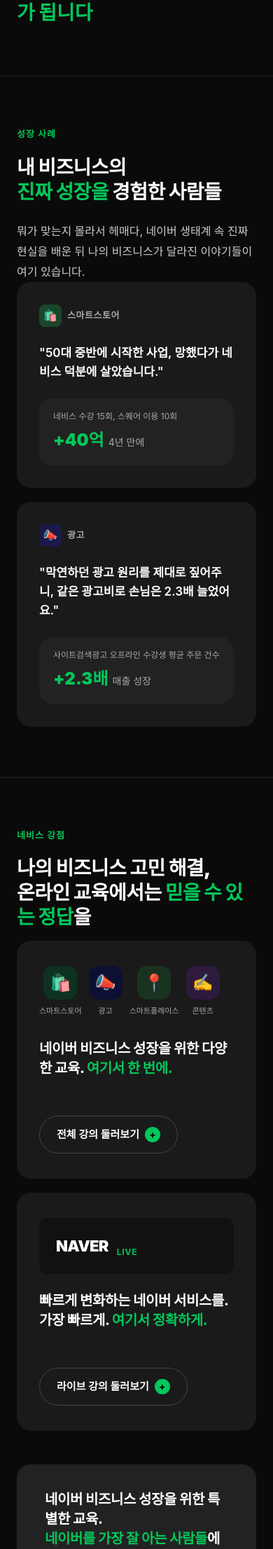
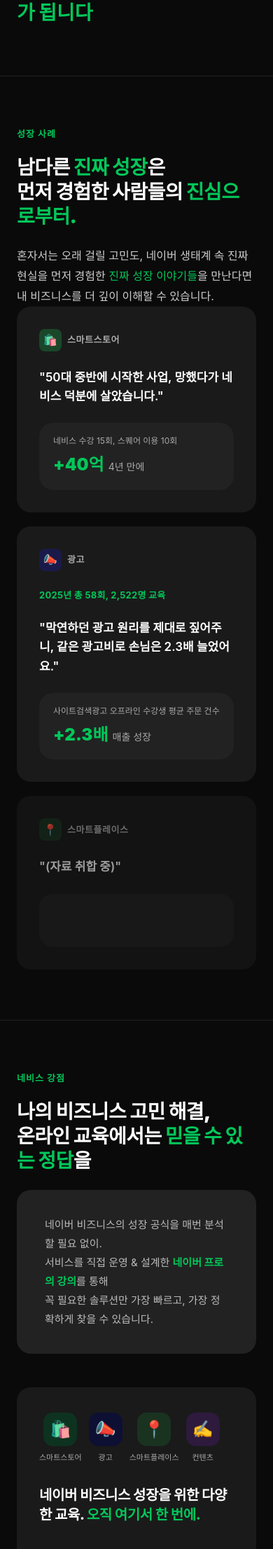
Before and after one commit to umnyaumnya/intro.nbs, a Jekyll site: the page built from index.html, in a window 390 px wide. Shown: the part 772-2985 px from the top of the page at 70% size. Built offline with Jekyll 4.4.1, drawn with Linux system fonts in a browser that asks for light colours; some of the changed text lies outside the part shown.

Commit message:
4개 섹션 대규모 업데이트 + 새 'place' 카테고리 색
- stories: 카드 3개 지원 (3컬럼), extra_info 필드, placeholder 카드, 제목/본문 변경, 스마트플레이스 카드 추가
- strengths: 하단 영역을 상단 본문 박스(body_html)로 이동, 카드 텍스트 일부 변경 (오직 여기서, 이번 달 새롭게 추가된)
- pros: 상단 소제목(headline) 추가, Q&A 4개 답변 확정 반영
- square: 완전 재설계 - 상단 body_html + location_tabs 카드 위로 이동 + 3컬럼 카드 그리드 (지도/스튜디오/멘토링)
- CSS: .icon-place 추가, square-cards-grid 3컬럼 + 모바일 1컬럼, pros-headline 스타일

```diff
--- a/_data/sections.yml
+++ b/_data/sections.yml
@@ -1,4 +1,10 @@
+# ──────────────────────────────────────────────────────────────────────────────
+# 사이트의 모든 콘텐츠는 이 파일에 들어있습니다.
+# CMS(/admin/)에서 수정하면 이 파일이 자동으로 업데이트되고 사이트가 빌드됩니다.
+# ──────────────────────────────────────────────────────────────────────────────
+
 sections:
+  # 1. 히어로 (페이지 상단)
   - type: hero
     eyebrow: 네이버 비즈니스 스쿨
     title_line1: 내 비즈니스의 진짜 성장을 만나는
@@ -10,6 +16,8 @@
       - label: 네이버 스퀘어
         target: '#square'
     divider_after: false
+
+  # 2. 임팩트 포스터 (강조 문구 세로 나열)
   - type: poster
     items:
       - text: 네이버를 직접 만드는 사람들이 만든 커리큘럼
@@ -21,13 +29,15 @@
       - text: 내 성장이, 더 큰 성장의 일부가 됩니다
         size: large
     divider_after: true
+
+  # 3. 성장 사례
   - type: stories
     eyebrow: 성장 사례
-    title_line1: 내 비즈니스의
+    title_line1: 남다른 <span class="green">진짜 성장</span>은
+    title_line2: 먼저 경험한 사람들의 <span class="green">진심으로부터.</span>
+    title_emphasis_target: manual
+    body: 혼자서는 오래 걸릴 고민도, 네이버 생태계 속 진짜 현실을 먼저 경험한 <span class="green">진짜 성장 이야기들</span>을 만난다면 내 비즈니스를 더 깊이 이해할 수 있습니다.
     divider_after: true
-    title_line2: 진짜 성장을 경험한 사람들
-    title_emphasis_target: line2_first_word
-    body: 뭐가 맞는지 몰라서 헤매다, 네이버 생태계 속 진짜 현실을 배운 뒤 나의 비즈니스가 달라진 이야기들이 여기 있습니다.
     cards:
       - category: 스마트스토어
         icon_emoji: 🛍️
@@ -39,17 +49,29 @@
       - category: 광고
         icon_emoji: 📣
         icon_color: ad
+        extra_info: 2025년 총 58회, 2,522명 교육
         quote: 막연하던 광고 원리를 제대로 짚어주니, 같은 광고비로 손님은 2.3배 늘었어요.
         stat_label: 사이트검색광고 오프라인 수강생 평균 주문 건수
         stat_value: +2.3배
         stat_suffix: 매출 성장
+      - category: 스마트플레이스
+        icon_emoji: 📍
+        icon_color: place
+        placeholder: true
+        quote: (자료 취합 중)
+        stat_label: ''
+        stat_value: ''
+        stat_suffix: ''
+
+  # 4. 네비스 강점
   - type: strengths
     eyebrow: 네비스 강점
     title_line1: 나의 비즈니스 고민 해결,
+    title_line2: 온라인 교육에서는
     title_emphasis: 믿을 수 있는 정답
+    title_line2_suffix: 을
+    body_html: 네이버 비즈니스의 성장 공식을 매번 분석할 필요 없이.<br>서비스를 직접 운영 & 설계한 <span class="highlight">네이버 프로의 강의</span>를 통해<br>꼭 필요한 솔루션만 가장 빠르고, 가장 정확하게 찾을 수 있습니다.
     divider_after: false
-    title_line2: 온라인 교육에서는
-    title_line2_suffix: 을
     cards:
       - card_style: chips
         chips:
@@ -62,86 +84,86 @@
           - label: 스마트플레이스
             emoji: 📍
             color: place
-          - label: 콘텐츠
+          - label: 컨텐츠
             emoji: ✍️
             color: blog
         headline: 네이버 비즈니스 성장을 위한 다양한 교육.
-        headline_emphasis: 여기서 한 번에.
+        headline_emphasis: 오직 여기서 한 번에.
         cta_label: 전체 강의 둘러보기
         cta_url: https://bizschool.naver.com/
       - card_style: live
-        headline: 빠르게 변화하는 네이버 서비스를. 가장 빠르게.
-        headline_emphasis: 여기서 정확하게.
-        cta_label: 라이브 강의 둘러보기
+        headline: 빠르게 진화하는 네이버 서비스를 더 빠르게.
+        headline_emphasis: 오직 여기서 정확하게.
+        cta_label: 이번 달 새롭게 추가된 강의 둘러보기
         cta_url: https://bizschool.naver.com/
-    bottom:
-      headline_line1: 네이버 비즈니스 성장을 위한 특별한 교육.
-      headline_emphasis: 네이버를 가장 잘 아는 사람들
-      headline_line2: 에게서.
-      body_html: 네이버 비즈니스의 성장 공식을 매번 분석할 필요 없이. 서비스를 직접 운영 & 설계한 <span class="highlight">네이버 프로의 강의</span>를 통해 꼭 필요한 솔루션만 찾을 수 있습니다.
+
+  # 5. 네이버 프로 + Q&A
   - type: pros
     eyebrow: 네이버 프로
+    headline: 네이버 비즈니스 성장을 위한 특별한 교육. 네이버를 가장 잘 아는 사람들에게서.
     divider_after: true
     cards:
-      - quote: 네이버에서 성공하려면 네이버를 알아야 해요. 만들어본 사람에게 배우는 게 가장 빠른 방법이에요.
-        color: orange
+      - color: orange
         meta: 컨텐츠 | 권세영 프로
-      - quote: 든든한 페이스메이커, 비즈니스 러닝메이트가 되겠습니다.
-        color: teal
+        quote: 네이버에서 성공하려면 네이버를 알아야 해요. 만들어본 사람에게 배우는 게 가장 빠른 방법이에요.
+      - color: teal
         meta: 스마트플레이스 | 한갑산 프로
-      - quote: 무조건 광고비 많이 태우라고 말하는 강의는 가짜입니다.
-        color: blue
+        quote: 든든한 페이스메이커, 비즈니스 러닝메이트가 되겠습니다.
+      - color: blue
         meta: 광고 | 이혜련 프로
+        quote: 무조건 광고비 많이 태우라고 말하는 강의는 가짜입니다.
     qna_title_line1: 자주 묻는 질문,
-    qna_title_line2: 네이버 프로가 직접 답하는
+    qna_title_line2: 네이버 <span class="green">프로</span>가 직접 답하는
     qna_title_emphasis: 진심
     qna_items:
-      - q: 네비스 강의는 어떤 사람에게 적합한가요?
-        a: 온라인 판매자, 광고 초보자, 오프라인 매장 운영자 등 네이버 비즈니스 생태계를 활용해 성장하고 싶은 모든 분들에게 적합합니다.
+      - q: 네이버 프로는 왜 강사가 아니라 프로라고 불리나요?
+        a: 프로의 이름 안에는 가르치는 사람(Professeur) 뜻 외에도, 자신의 커리어와 이름을 걸고 임팩트를 증명해 낸다는 '프로답다'를 함께 담고 있습니다.<br>네이버 프로들은 네이버 생태계 속 비즈니스의 작은 성장들이 지속 가능할 수 있도록 가장 정교한 실무 프레임을 짜는 사람들입니다.
         open_by_default: true
-      - q: 강의를 놓쳐도 다시 볼 수 있나요?
-        a: 거의 모든 온라인 강의는 다시보기 제공으로 언제든 복습할 수 있습니다. 라이브 강의 역시 녹화본을 통해 학습이 가능합니다.
+      - q: 네이버 프로의 강의는 무엇이 특별한가요?
+        a: 네이버 프로는 강의 목표를 단순한 지식 전달이 아닌 <span class="green">실질적인 매출 전환</span>에 둡니다.<br>잘 가르치는 강의는 많습니다. 하지만 네이버의 프로는 사업을 '잘 되게' 만듭니다.<br>네이버의 각 서비스 (쇼핑, 광고, 플레이스 등)를 실무자로써 담당하고 매일 직접 사용하는 내부 전문가가, 그 경험을 강의로 옮깁니다.
         open_by_default: false
-      - q: 교육 비용은 어떻게 되나요?
-        a: 강의마다 비용이 다르지만, 무료 강의와 유료 강의가 모두 제공됩니다. 네이버 비즈니스 스쿨에서 수강 가능한 프로그램을 확인해 보세요.
+      - q: 네이버 비즈니스 스쿨, 네이버 프로 강의를 들으면 정말 매출이 오르나요?
+        a: 지금까지 누적 N명의 네이버 프로들이 비즈니스 운영 현장에서 겪는 고민을 누구보다 가까이에서 지켜봤습니다. 실제 운영과 성장에 도움이 되는 방법을 함께 고민해온 결과, 꾸준히 강의를 들어서 좋은 성과를 낸 사례들도 다양하게 보유하고 있습니다.
         open_by_default: false
-      - q: 오프라인 스퀘어를 방문하려면 어떻게 하나요?
-        a: 지역별 네이버 스퀘어 위치를 확인하고 예약 후 방문하시면 됩니다. 온라인과 오프라인을 함께 활용하는 학습이 가능합니다.
+      - q: 온라인 강의와 오프라인 강의에는 어떤 차이가 있나요?
+        a: ''
         open_by_default: false
+
+  # 6. 네이버 스퀘어
   - type: square
     eyebrow: 네이버 스퀘어
     title_line1: 나의 비즈니스 고민 해결,
+    title_line2: <span class="green">실전 경험</span>은
     title_emphasis: 전국구 네이버 스퀘어
-    divider_after: false
-    title_line2: 실전 경험은
     title_line2_suffix: 에서
-    rows:
-      - row_style: map
+    body_html: <span class="green">필요한 곳에, 필요한 때에.</span> 2013년 역삼을 시작으로, 패션 사업자가 몰리던 부산에, 푸드 창작자가 있는 광주에, 스몰 메이커스를 위한 종로까지. 네이버 스퀘어는 늘 공간이 먼저가 아니라, 사업자의 필요가 먼저였습니다.<br>그리고 2026년 7월, AI 시대에 맞는 종로 &amp; 광주 네이버 스퀘어가 새롭게 오픈합니다.
+    location_tabs:
+      - label: 역삼
+        id: yeoksam
+        active: false
+      - label: 종로
+        id: jongno
+        active: true
+      - label: 부산
+        id: busan
+        active: false
+      - label: 광주
+        id: gwangju
+        active: false
+    cards:
+      - headline_line1: 어디 있든 동등한 성장 기회
+        headline_emphasis: 지역 거점 성장 허브
         image: /images/korea-map.png
         image_alt: 네이버 스퀘어 전국 지도 (역삼·종로·부산·광주)
-        headline_line1: 지역이 달라도 동일한 성장 기회.
-        headline_line2: 전국의 사업자들이 모여드는
-        headline_emphasis: 지역 거점 성장 허브
-        location_tabs:
-          - label: 역삼
-            id: yeoksam
-            active: false
-          - label: 종로
-            id: jongno
-            active: true
-          - label: 부산
-            id: busan
-            active: false
-          - label: 광주
-            id: gwangju
-            active: false
-        link_label: ''
-        link_url: ''
-      - row_style: studio
+      - headline_line1: 온라인에서 배운 걸 바로 써보는
+        headline_emphasis: 원스톱 실습 허브
         image: /images/studio.png
         image_alt: 네이버 스퀘어 스튜디오
-        headline_line1: 온라인에서 배운 걸
-        headline_line2: 직접 써볼 수 있는
-        headline_emphasis: 성장 실습 허브
         link_label: 네이버 스퀘어 예약하러 가기 →
         link_url: https://bizschool.naver.com/
+      - headline_line1: 전문가 1:1 코칭부터 장비까지
+        headline_emphasis: 무료 멘토링 허브
+        image: ''
+        image_alt: 무료 멘토링
+        placeholder: true
+    divider_after: false
--- a/_includes/section-pros.html
+++ b/_includes/section-pros.html
@@ -1,6 +1,7 @@
 {%- assign s = include.section -%}
 <section id="pro">
   {% if s.eyebrow %}<div class="section-eyebrow">{{ s.eyebrow }}</div>{% endif %}
+  {% if s.headline %}<div class="pros-headline">{{ s.headline }}</div>{% endif %}
   {% if s.cards and s.cards.size > 0 %}
   <div class="pro-cards">
     {% for card in s.cards %}
--- a/_includes/section-square.html
+++ b/_includes/section-square.html
@@ -3,6 +3,43 @@
   {% if s.eyebrow %}<div class="section-eyebrow">{{ s.eyebrow }}</div>{% endif %}
   <h2>{{ s.title_line1 }}<br>{{ s.title_line2 }} <span class="green">{{ s.title_emphasis }}</span>{{ s.title_line2_suffix }}</h2>
 
+  {% if s.body_html %}
+  <div class="strengths-bottom as-top">
+    <p>{{ s.body_html }}</p>
+  </div>
+  {% endif %}
+
+  {% if s.location_tabs and s.location_tabs.size > 0 %}
+  <div class="location-tabs" style="justify-content:center; margin-bottom:40px;">
+    {% for tab in s.location_tabs %}
+    <button class="loc-tab{% if tab.active %} active{% endif %}" onclick="setTab(this, '{{ tab.id }}')">{{ tab.label }}</button>
+    {% endfor %}
+  </div>
+  {% endif %}
+
+  {% if s.cards and s.cards.size > 0 %}
+  <div class="square-cards-grid">
+    {% for card in s.cards %}
+    <div class="square-card-v2{% if card.placeholder %} placeholder-card{% endif %}">
+      <div>
+        {% if card.headline_line1 %}<h3 style="font-size:18px; font-weight:700; color:#ccc; line-height:1.5;">{{ card.headline_line1 }}</h3>{% endif %}
+        {% if card.headline_emphasis %}<h3 style="font-size:20px; font-weight:800; color:#03C75A; margin-top:4px;">{{ card.headline_emphasis }}</h3>{% endif %}
+        {% if card.link_url %}<div style="margin-top:12px;"><a href="{{ card.link_url }}" target="_blank" rel="noopener" class="link-arrow">{{ card.link_label | default: "자세히 보기 →" }}</a></div>{% endif %}
+      </div>
+      <div class="card-image">
+        {% if card.image %}
+          <img src="{{ card.image | relative_url }}" alt="{{ card.image_alt }}">
+        {% else %}
+          <span style="color:#666; font-size:13px;">(이미지 준비 중)</span>
+        {% endif %}
+      </div>
+    </div>
+    {% endfor %}
+  </div>
+  {% endif %}
+
+  {% if s.rows and s.rows.size > 0 %}
+  {%- comment -%}구버전 rows 데이터 호환용{%- endcomment -%}
   <div style="display:flex; flex-direction:column; gap:20px; margin-top:48px;">
     {% for row in s.rows %}
     <div class="square-row">
@@ -11,18 +48,10 @@
       </div>
       <div class="square-copy">
         <h3>{{ row.headline_line1 }}<br>{{ row.headline_line2 }} <span class="green">{{ row.headline_emphasis }}</span></h3>
-        {% if row.row_style == "map" and row.location_tabs %}
-          <div class="location-tabs">
-            {% for tab in row.location_tabs %}
-            <button class="loc-tab{% if tab.active %} active{% endif %}" onclick="setTab(this, '{{ tab.id }}')">{{ tab.label }}</button>
-            {% endfor %}
-          </div>
-        {% endif %}
-        {% if row.link_url %}
-          <a href="{{ row.link_url }}" target="_blank" rel="noopener" class="link-arrow">{{ row.link_label }}</a>
-        {% endif %}
+        {% if row.link_url %}<a href="{{ row.link_url }}" target="_blank" rel="noopener" class="link-arrow">{{ row.link_label }}</a>{% endif %}
       </div>
     </div>
     {% endfor %}
   </div>
+  {% endif %}
 </section>
--- a/_includes/section-stories.html
+++ b/_includes/section-stories.html
@@ -1,21 +1,33 @@
 {%- assign s = include.section -%}
 <section id="stories">
   {% if s.eyebrow %}<div class="section-eyebrow">{{ s.eyebrow }}</div>{% endif %}
-  <h2>{{ s.title_line1 }}<br>{% if s.title_emphasis_target == "line2_first_word" %}<span class="green">{{ s.title_line2 | split: " " | slice: 0, 2 | join: " " }}</span>{{ s.title_line2 | split: " " | slice: 2, 99 | join: " " | prepend: " " }}{% else %}{{ s.title_line2 }}{% endif %}</h2>
+  {%- if s.title_emphasis_target == "line2_first_word" -%}
+    <h2>{{ s.title_line1 }}<br><span class="green">{{ s.title_line2 | split: " " | slice: 0, 2 | join: " " }}</span>{{ s.title_line2 | split: " " | slice: 2, 99 | join: " " | prepend: " " }}</h2>
+  {%- else -%}
+    <h2>{{ s.title_line1 }}<br>{{ s.title_line2 }}</h2>
+  {%- endif -%}
   {% if s.body %}<p class="body-text">{{ s.body }}</p>{% endif %}
   {% if s.cards and s.cards.size > 0 %}
-  <div class="stories-grid">
+  {%- if s.cards.size >= 3 -%}
+    {%- assign grid_class = "stories-grid col-3" -%}
+  {%- else -%}
+    {%- assign grid_class = "stories-grid" -%}
+  {%- endif -%}
+  <div class="{{ grid_class }}">
     {% for card in s.cards %}
-    <div class="story-card">
+    <div class="story-card{% if card.placeholder %} placeholder-card{% endif %}">
       <div class="category-tag">
         <div class="category-icon icon-{{ card.icon_color | default: 'store' }}">{{ card.icon_emoji }}</div>
         {{ card.category }}
       </div>
-      <blockquote>"{{ card.quote }}"</blockquote>
+      {% if card.extra_info %}<div style="font-size:13px; font-weight:700; color:#03C75A; letter-spacing:0.02em;">{{ card.extra_info }}</div>{% endif %}
+      {% if card.quote %}<blockquote>"{{ card.quote }}"</blockquote>{% endif %}
+      {% if card.stat_label or card.stat_value %}
       <div class="story-stat">
-        <div class="stat-label">{{ card.stat_label }}</div>
-        <div class="stat-value">{{ card.stat_value }}{% if card.stat_suffix %}<span>{{ card.stat_suffix }}</span>{% endif %}</div>
+        {% if card.stat_label %}<div class="stat-label">{{ card.stat_label }}</div>{% endif %}
+        {% if card.stat_value %}<div class="stat-value">{{ card.stat_value }}{% if card.stat_suffix %}<span>{{ card.stat_suffix }}</span>{% endif %}</div>{% endif %}
       </div>
+      {% endif %}
     </div>
     {% endfor %}
   </div>
--- a/_includes/section-strengths.html
+++ b/_includes/section-strengths.html
@@ -2,6 +2,11 @@
 <section id="strengths">
   {% if s.eyebrow %}<div class="section-eyebrow">{{ s.eyebrow }}</div>{% endif %}
   <h2>{{ s.title_line1 }}<br>{{ s.title_line2 }} <span class="green">{{ s.title_emphasis }}</span>{{ s.title_line2_suffix }}</h2>
+  {% if s.body_html %}
+  <div class="strengths-bottom as-top">
+    <p>{{ s.body_html }}</p>
+  </div>
+  {% endif %}
   {% if s.cards and s.cards.size > 0 %}
   <div class="cards-row">
     {% for card in s.cards %}
--- a/_layouts/default.html
+++ b/_layouts/default.html
@@ -39,6 +39,8 @@
     .category-icon { width: 32px; height: 32px; border-radius: 8px; display: flex; align-items: center; justify-content: center; font-size: 16px; }
     .icon-store { background: #1a472a; }
     .icon-ad { background: #1a1a4a; }
+    .icon-place { background: #1a3320; }
+    .icon-blog { background: #2d1a3d; }
     blockquote { font-size: 17px; font-weight: 600; line-height: 1.6; color: #fff; border: none; }
     .story-stat, .strengths-bottom, .square-card-inner { background: #222; border-radius: 20px; }
     .story-stat { padding: 16px 20px; margin-top: auto; }
@@ -87,6 +89,20 @@
     .link-arrow { color: #03C75A; font-weight: 700; font-size: 15px; text-decoration: none; display: inline-flex; align-items: center; gap: 4px; }
     .link-arrow:hover { text-decoration: underline; }
 
+    /* 스토리/스퀘어 카드 3컬럼용 */
+    .stories-grid.col-3, .square-cards-grid { display: grid; grid-template-columns: repeat(3, 1fr); gap: 20px; }
+    .square-card-v2 { background: #1a1a1a; border-radius: 20px; padding: 28px; display: flex; flex-direction: column; gap: 20px; }
+    .square-card-v2 .card-image { background: #0a0a0a; border-radius: 12px; padding: 20px; display: flex; align-items: center; justify-content: center; min-height: 200px; margin-top: auto; }
+    .square-card-v2 .card-image img { max-width: 100%; max-height: 200px; object-fit: contain; }
+    .placeholder-card { opacity: 0.6; }
+    .strengths-bottom.as-top { margin-top: 24px; margin-bottom: 48px; }
+    .pros-headline { text-align: center; font-size: clamp(18px, 2.5vw, 24px); font-weight: 800; color: #fff; margin-bottom: 40px; line-height: 1.5; }
+    .qna-answer p { margin: 0 0 12px 0; }
+
+    @media (max-width: 900px) {
+      .stories-grid.col-3, .square-cards-grid { grid-template-columns: 1fr; }
+    }
+
     @media (max-width: 760px) {
       section { padding: 72px 24px; }
       .stories-grid, .cards-row, .square-grid, .pro-cards { grid-template-columns: 1fr; }
```
Also changed, not shown: admin/config.yml (+33 -34 lines).
